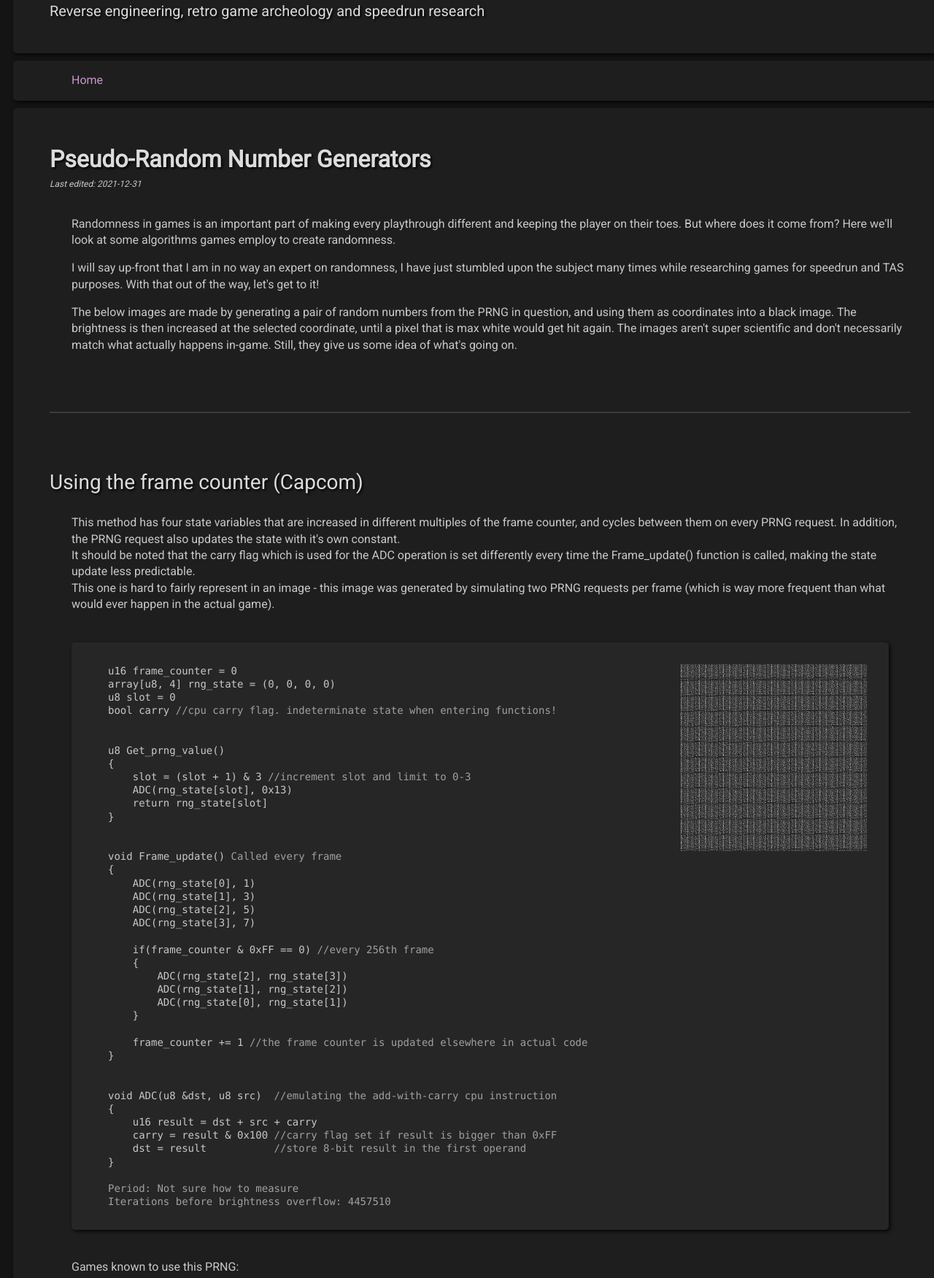
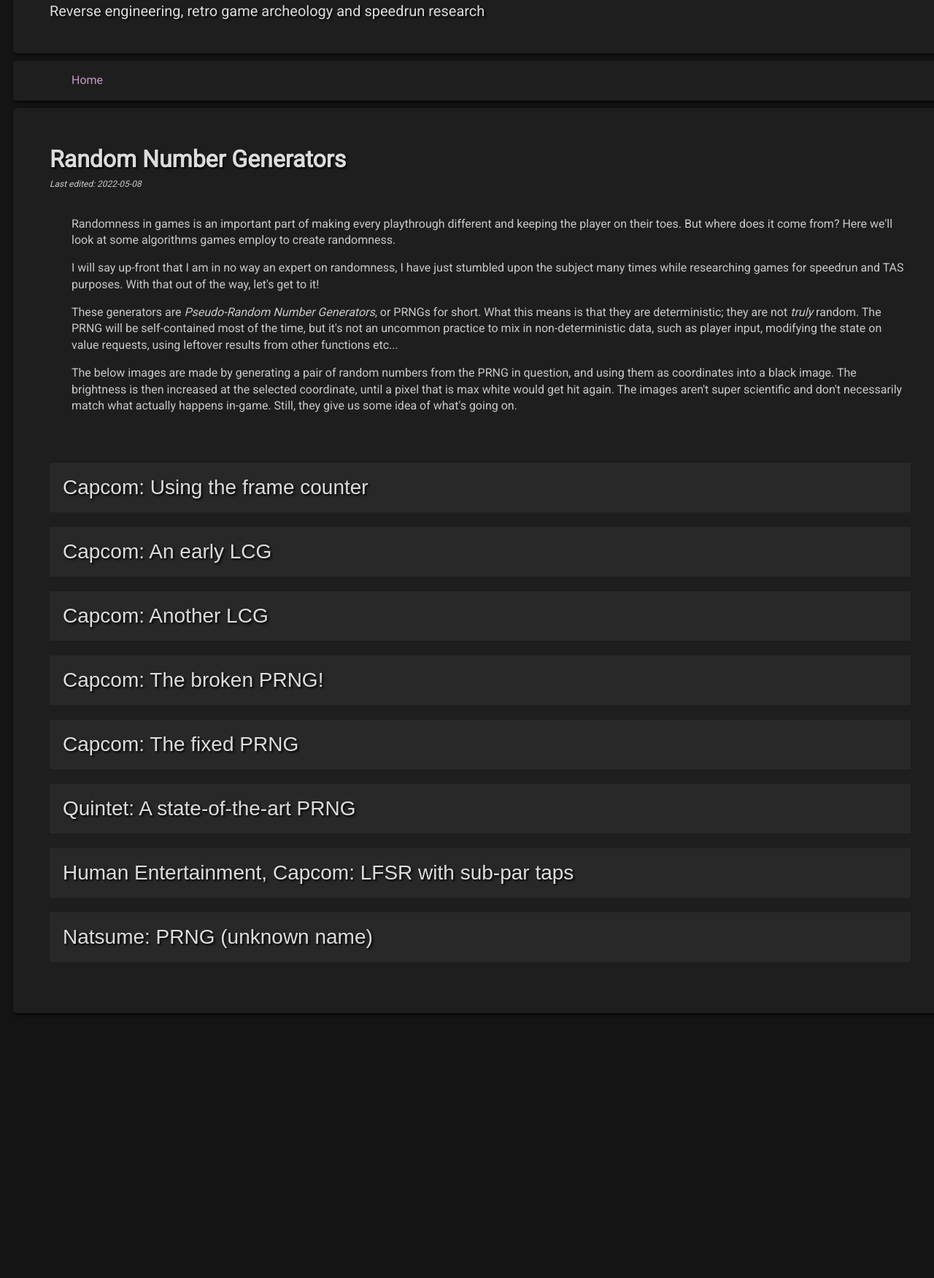
Before and after one commit to FredYeye/FredYeye.github.io, a plain HTML site: page prng.html in a window 1280 px wide. Shown: the part 126-1877 px from the top of the page at 73% size. After the commit the page ends 1642 px from the top, so only its background shows below. Drawn offline with Linux system fonts and the light colour scheme.

Commit message:
rng stuff

```diff
--- a/prng.html
+++ b/prng.html
@@ -2,10 +2,36 @@
 <link href="https://fonts.googleapis.com/css?family=Roboto&display=swap" rel="stylesheet">
 <link rel="stylesheet" type="text/css" href="style.css">
 <style>
-h3.prng { padding-top:65px; }
 img.prng { width:256; height:256; float:right; }
+
+.collapsible {
+    background-color: rgb(40,40,40);
+    color:rgb(220,220,220);
+    cursor: pointer;
+    padding: 18px;
+    width:100%;
+    border: none;
+    text-align: left;
+    font-weight: normal;
+    font-size:28px;
+    text-shadow:2px 2px 3px rgb(5,5,5);
+}
+
+.active, .collapsible:hover {
+    background-color: rgb(50,50,50);
+}
+
+.content {
+    background-color: rgb(30,30,30);
+    padding-top: 10px;
+    padding-bottom: 10px;
+    max-height: 0;
+    overflow: hidden;
+    transition: max-height 0.45s ease-out;
+}
 </style>
-<title>Fred's VG Tech articles - Pseudo-Random Number Generators</title>
+<script src="coll.js" defer></script>
+<title>Fred's VG Tech articles - Random Number Generators</title>
 </head><body>
 <div class="grid-container">
     <div class="item1">
@@ -18,14 +44,19 @@
     </div>
 
     <div class="item3">
-        <h1 class="post_title">Pseudo-Random Number Generators</h1>
-        <p class="date">Last edited: 2021-12-31</p>
+        <h1 class="post_title">Random Number Generators</h1>
+        <p class="date">Last edited: 2022-05-08</p>
         <p>Randomness in games is an important part of making every playthrough different and keeping the player on their toes. But where does it come from? Here we'll look at some algorithms games employ to create randomness.</p>
         <p>I will say up-front that I am in no way an expert on randomness, I have just stumbled upon the subject many times while researching games for speedrun and TAS purposes. With that out of the way, let's get to it!</p>
+        <p>These generators are <i>Pseudo-Random Number Generators</i>, or PRNGs for short. What this means is that they are deterministic; they are not <i>truly</i> random. The PRNG will be self-contained most of the time, but it's not an uncommon practice to mix in non-deterministic data, such as player input, modifying the state on value requests, using leftover results from other functions etc...</p>
         <p>The below images are made by generating a pair of random numbers from the PRNG in question, and using them as coordinates into a black image. The brightness is then increased at the selected coordinate, until a pixel that is max white would get hit again. The images aren't super scientific and don't necessarily match what actually happens in-game. Still, they give us some idea of what's going on.</p>
         <hr>
-        <h3 class="prng">Using the frame counter (Capcom)</h3>
-        <p>This method has four state variables that are increased in different multiples of the frame counter, and cycles between them on every PRNG request. In addition, the PRNG request also updates the state with it's own constant.<br>It should be noted that the carry flag which is used for the ADC operation is set differently every time the Frame_update() function is called, making the state update less predictable.<br>This one is hard to fairly represent in an image - this image was generated by simulating two PRNG requests per frame (which is way more frequent than what would ever happen in the actual game).</p>
+
+        <button type="button" class="collapsible">Capcom: Using the frame counter</button>
+        <div class="content">
+        <p>This method has four state variables that are increased at their own rate every frame. When requesting a value, it cycles to the next state variable and adds a constant to it.</p>
+        <p>The carry flag, which is used for the ADC operation, is set differently every time the Frame_update() function is called. This plus the added request constant makes this generator non-deterministic.</p>
+        <p>This image was generated by simulating two PRNG requests per frame (which is likely way more frequent than what would ever happen in the actual game).</p>
         <pre style="min-height:256px;"><img src="img/prng/ff.png" alt="" class="prng">u16 frame_counter = 0
 array[u8, 4] rng_state = (0, 0, 0, 0)
 u8 slot = 0
@@ -54,7 +85,7 @@
         ADC(rng_state[0], rng_state[1])
     }
 
-    frame_counter += 1 <span>//the frame counter is updated elsewhere in actual code</span>
+    frame_counter += 1
 }
 
 
@@ -71,8 +102,10 @@
         <li>Final Fight - SNES (1990-12-21)<p style="font-style:italic;">Notes:<br>-</p></li>
         <li>Breath of Fire (1993-04-03)<p style="font-style:italic;">Notes:<br>-</p></li>
         </ul>
-        <hr>
-        <h3 class="prng">An early Capcom LCG</h3>
+        </div>
+
+        <button type="button" class="collapsible">Capcom: An early LCG</button>
+        <div class="content">
         <p>Many early Capcom games on the snes started out with a LCG random number generator with m=2<sup>16</sup>, c=0. This setup (c=0) is also known as a Lehmer RNG.<br>Nothing fancy, but it gets the job done. Notice the uniform diagonal patterns in the generated image.</p>
         <pre style="min-height:256px;"><img src="img/prng/sgng.png" alt="" class="prng">u16 prng_state = 0x01C3
 
@@ -89,8 +122,10 @@
         <li>The Magical Quest Starring Mickey Mouse (1992-11-20)<p style="font-style:italic;">Notes:<br>Called on demand only.<br>No attempts at seeding the state.<br>Resets the state at every new stage.</p></li>
         <li>Aladdin (1993-11-21)<p style="font-style:italic;">Notes:<br>Called on demand only.<br>Frequent prng usage early to "seed" the state.<br>Dying resets the state.</p></li>
         </ul>
-        <hr>
-        <h3 class="prng">Another LCG from Capcom</h3>
+        </div>
+
+        <button type="button" class="collapsible">Capcom: Another LCG</button>
+        <div class="content">
         <p>This time we have an LCG with m=2<sup>16</sup>, c=15329.</p>
         <pre style="min-height:256px;"><img src="img/prng/ff2.png" alt="" class="prng">u16 prng_state = 0
 
@@ -105,9 +140,11 @@
         <ul>
         <li>Final Fight 2 (1993-05-22)<p style="font-style:italic;">Notes:<br>Called on demand only.</p></li>
         </ul>
-        <hr>
-        <h3 class="prng">Capcom's broken PRNG!</h3>
-        <p>At some point, Capcom decided to switch up their PRNG algorithm, but something clearly went wrong here! The algorithm itself is fine - it's actually an improvement over their previous LCG. They just used the wrong half of the rng state as a return value!<p>
+        </div>
+
+        <button type="button" class="collapsible">Capcom: The broken PRNG!</button>
+        <div class="content">
+        <p>At some point, Capcom decided to switch up their PRNG algorithm, but something clearly went wrong here! The algorithm itself is fine - it's actually an improvement over their previous LCG. They just used the wrong half of the rng state as a return value!</p>
         <pre style="min-height:256px;"><img src="img/prng/gt.png" alt="" class="prng">u16 prng_state = 0x01C3
 
 u8 Get_prng_value()
@@ -123,8 +160,10 @@
         <li>Goof Troop (1993-07-11)<p style="font-style:italic;">Notes:<br>Called on demand only.</p></li>
         <li>The Great Circus Mystery Starring Mickey & Minnie (1994-10-??)<p style="font-style:italic;">Notes:<br>Called on demand only.</p></li>
         </ul>
-        <hr>
-        <h3 class="prng">Capcom's fixed PRNG</h3>
+        </div>
+
+        <button type="button" class="collapsible">Capcom: The fixed PRNG</button>
+        <div class="content">
         <p>Luckily Capcom realized something wasn't quite right and fixed the return value issue. The initial state was also updated. The generated image has much less apparent symmetry compared to the earlier LCG.</p>
         <pre style="min-height:256px;"><img src="img/prng/dc.png" alt="" class="prng">u16 prng_state = 0x0D37
 
@@ -144,8 +183,10 @@
         <li>Mega Man 7 (1995-03-24)<p style="font-style:italic;">Notes:<br>Called every frame and on demand.</p></li>
         <li>Mega Man X3 (1995-12-01)<p style="font-style:italic;">Notes:<br>Called every frame and on demand.</p></li>
         </ul>
-        <hr>
-        <h3 class="prng">Quintet's state-of-the-art PRNG</h3>
+        </div>
+
+        <button type="button" class="collapsible">Quintet: A state-of-the-art PRNG</button>
+        <div class="content">
         <p>Quintet employed a quite sophisticated PRNG for the time - the ACORN prng (with some modifications). While requiring a bigger state and more execution time to update, the difference certainly shows up on the generated image. Note the black diagonal line: this is due to the zero state prevention that always runs when the PRNG is called.</p>
         <pre style="min-height:256px;"><img src="img/prng/ar.png" alt="" class="prng">array[u8, 16] rng_state <span>//16 byte array, initialized to all 0s</span>
 
@@ -179,25 +220,29 @@
         <li>ActRaiser 2 (1993-10-29)<p style="font-style:italic;">Notes:<br>Called on demand only.<br>First intended stage "seeds" the rng (player is free to choose any starting stage however).</p></li>
         <li>Robotrek (1994-07-08)<p style="font-style:italic;">Notes:<br>Called on demand only.<br>First town frequently calls the prng.<br>Screen transitions writes the frame counter to state[2-3].</p></li>
         </ul>
-        <hr>
-        <h3 class="prng">Human Entertainment's LFSR</h3>
-        <p>This appears to be a (Fibonacci) Linear-Feedback Shift Register, or LFSR for short. The taps are bits 57 and 49; bit 0 is not a tap, oddly enough. The period (the amount of updates until the initial state is reached again) is a measly 32767, which could be achieved with a quarter of the bits used and some better chosen taps. Case in point: Mega Man 5 uses the same exact method but with a 32-bit state instead of 64 - the period and output is identical!</p>
+        </div>
+
+        <button type="button" class="collapsible">Human Entertainment, Capcom: LFSR with sub-par taps</button>
+        <div class="content">
+        <p>This appears to be a (Fibonacci) Linear-Feedback Shift Register, or LFSR for short. The taps are bits 57 and 49; bit 0 is not a tap, oddly enough. The period (the amount of updates until the initial state is reached again) is a measly 32767, which could be achieved with a quarter of the bits used and some better chosen taps. Case in point: Mega Man 5 uses the same exact method but with a 32-bit state instead of 64 - the period is identical!</p>
         <pre style="min-height:256px;"><img src="img/prng/sos.png" alt="" class="prng">array[u8, 8] rng_state = (1, 0, 0, 0, 0, 0, 0, 0)
 
 void Update_rng() <span>//called many times every other frame</span>
 {
-    rng_state = rng_state >> 1 <span>//shift entire array right as if it was one continuous value</span>
+    rng_state = rng_state >> 1 <span>//shift entire array right as if it was one 64-bit value</span>
     rng_state[0] |= (rng_state[0] ^ rng_state[1]) << 7 <span>//feedback from taps</span>
 }
 
 <span>Period: 2<sup>15</sup>-1<br>Iterations before brightness overflow: 8355585</span></pre>
         <p>Games known to use this PRNG:</p>
         <ul>
-            <li>Mega Man 5 (1992-12-04)<p style="font-style:italic;">Notes:<br>4-byte state (32 bits): [0x88, 0, 0, 0] is the initial state.<br>Typically combines several parts of the state on use (for example: state[0] + state[1] = result).<br>In some cases on use, it even updates the state with different methods (like adding one state byte to another, or even adding outside sources like the frame counter).</p></li>
+            <li>Mega Man 5 (1992-12-04)<p style="font-style:italic;">Notes:<br>4-byte state (32 bits): [0x88, 0, 0, 0] is the initial state, the taps are bits 25 and 17.<br>Typically combines different parts of the state on use (for example: state[0] + state[1] = result).<br>In some cases on use, it even updates the state with different methods (like adding one state byte to another, or even adding outside sources like the frame counter).<br>These factors makes the output non-deterministic.</p></li>
             <li>SOS (1993-05-28)<p style="font-style:italic;">Notes:<br>From what I've seen, the game appears to mainly read bytes 0-3, sometimes 4-5 and never 6-7.</p></li>
         </ul>
-        <hr>
-        <h3>Natsume's PRNG</h3>
+        </div>
+
+        <button type="button" class="collapsible">Natsume: PRNG (unknown name)</button>
+        <div class="content">
         <p>Not sure what this is based on (if anything), but it appears to not have a very long period. It generates 28110 unique values, after which it falls into a stable and short repeating pattern (a period of 9281!). The generated image is bit dark due to the short period, but looks decent considering the circumstances!</p>
         <pre style="min-height:256px;"><img src="img/prng/markdavis.png" alt="" class="prng">
 array [u16, 2] rng_state = [0, 0]
@@ -218,6 +263,7 @@
         <li>Pocky & Rocky (1992-12-22)<p style="font-style:italic;">Notes:<br>-</p></li>
         <li>Mark Davis' The Fishing Master (1995-06-30)<p style="font-style:italic;">Notes:<br>Called every frame (except loading frames) and on demand.<br>The game appears to mainly (only?) use state[1] for rng: the most significant bit for coinflips, and the least significant bits for most other things.</p></li>
         </ul>
+        </div>
     </div>
 </div>
 </body></html>
--- a/style.css
+++ b/style.css
@@ -128,7 +128,7 @@
 
 .item1 { grid-column:1; grid-row:1; padding:30px 50px; }
 .item2 { grid-column:1; grid-row:2; padding:0px 50px; }
-.item3 { grid-column:1; grid-row:3; padding:30px 50px; padding-bottom:50px; }
+.item3 { grid-column:1; grid-row:3; padding:30px 50px 50px; }
 
 .grid-container
 {
```
Also changed, not shown: coll.js (added, +11 -0 lines), index.html (+1 -1 lines).
